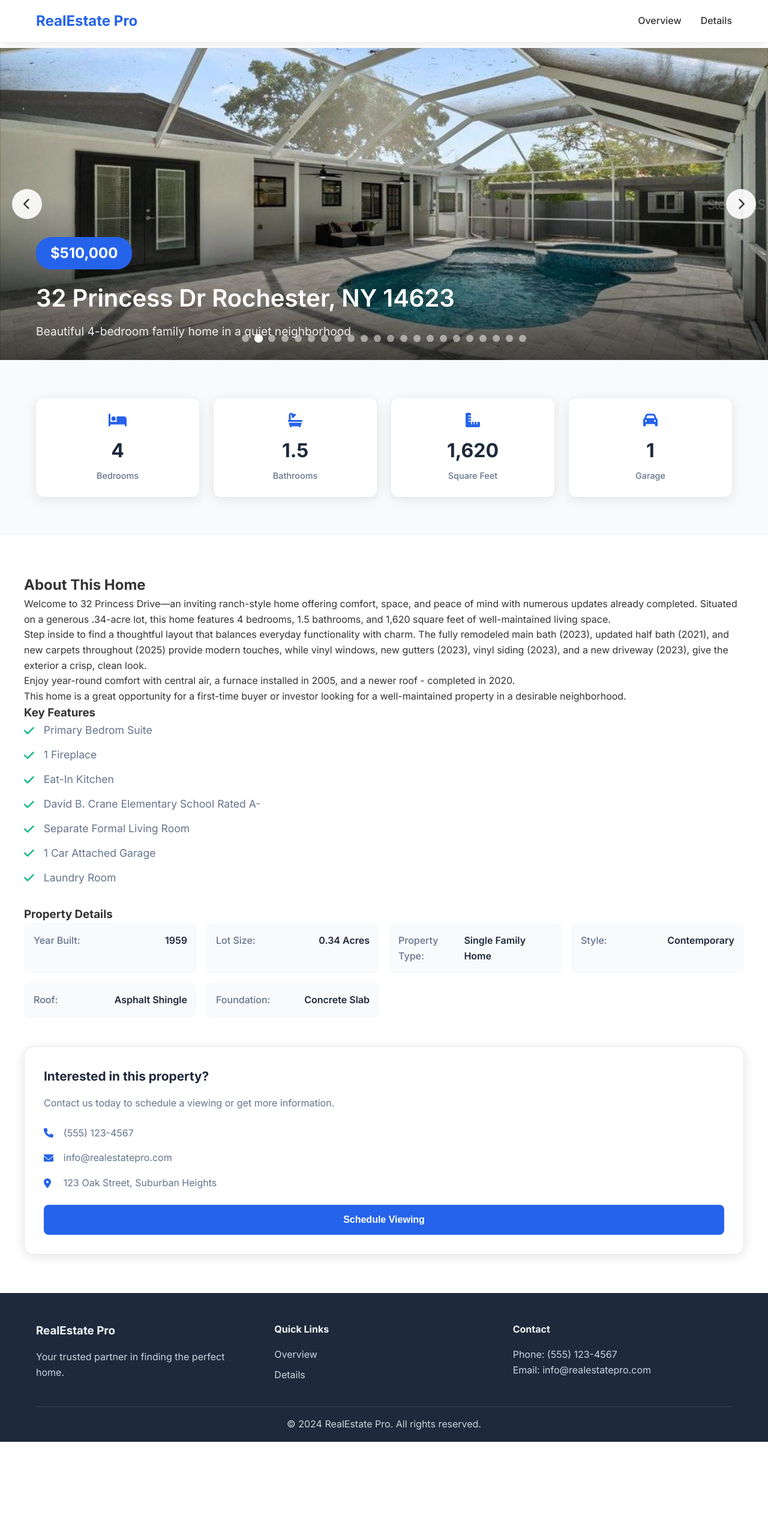
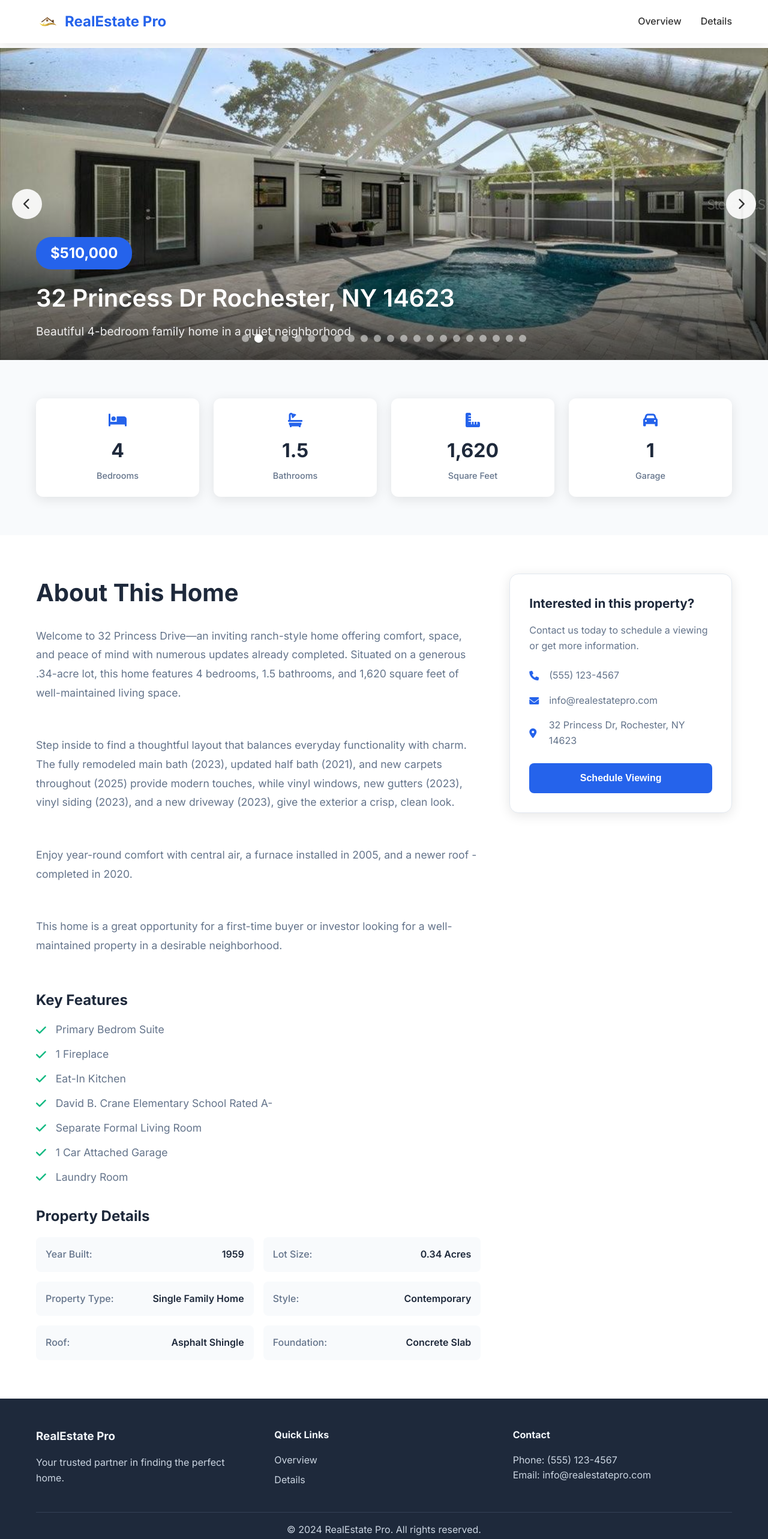
Before and after one commit to Frenzyxl/real-estate, a plain HTML site: page index.html in a window 1280 px wide. Shown: the whole page at 60% size. Before the commit the page ends 2403 px from the top, so only its background shows below. Drawn offline with Linux system fonts and the light colour scheme.

Commit message:
add logo

```diff
--- a/index.html
+++ b/index.html
@@ -3,7 +3,9 @@
   <head>
     <meta charset="UTF-8" />
     <meta name="viewport" content="width=device-width, initial-scale=1.0" />
-    <title>Beautiful Family Home - 123 Oak Street</title>
+    <title>Beautiful Family Home - 32 Princess Dr </title>
+    <link rel="icon" type="image/jpeg" href="real_estate_logo.jpg">
+    <link rel="apple-touch-icon" href="real_estate_logo.jpg">
     <link rel="stylesheet" href="style.css" />
     <link
       href="https://fonts.googleapis.com/css2?family=Inter:wght@300;400;500;600;700&display=swap"
@@ -19,7 +21,10 @@
     <header class="header">
       <div class="container">
         <div class="header-content">
-          <h1 class="logo">RealEstate Pro</h1>
+          <h1 class="logo">
+            <img src="real_estate_logo.jpg" alt="RealEstate Pro Logo" class="logo-image">
+            RealEstate Pro
+          </h1>
           <nav class="nav">
             <a href="#overview">Overview</a>
             <a href="#details">Details</a>
@@ -177,7 +182,7 @@
                 </div>
                 <div class="contact-item">
                   <i class="fas fa-map-marker-alt"></i>
-                  <span>123 Oak Street, Suburban Heights</span>
+                  <span>32 Princess Dr, Rochester, NY 14623</span>
                 </div>
               </div>
               <button class="btn-primary">Schedule Viewing</button>
--- a/style.css
+++ b/style.css
@@ -41,6 +41,15 @@ body {
     font-size: 1.5rem;
     font-weight: 700;
     color: #2563eb;
+    display: flex;
+    align-items: center;
+    gap: 0.5rem;
+}
+
+.logo-image {
+    height: 40px;
+    width: auto;
+    border-radius: 4px;
 }
 
 .nav {
@@ -237,59 +246,30 @@ body {
     padding: 4rem 0;
 }
 
-.details .container {
-    max-width: none;
-    padding: 0 40px;
-}
-
 .details-grid {
     display: grid;
-    grid-template-columns: 1fr;
+    grid-template-columns: 2fr 1fr;
     gap: 3rem;
     align-items: start;
 }
 
-/* About Section */
-.about-section {
-    margin-bottom: 4rem;
-    padding-bottom: 3rem;
-    border-bottom: 1px solid #e2e8f0;
-}
-
-.about-section h2 {
+.details-content h2 {
     font-size: 2.5rem;
-    margin-bottom: 2rem;
-    color: #1e293b;
-}
-
-.about-section p {
-    font-size: 1.1rem;
-    color: #64748b;
-    margin-bottom: 2rem;
-    line-height: 1.8;
-}
-
-/* Features Section */
-.features-section {
-    margin-bottom: 4rem;
-    padding-bottom: 3rem;
-    border-bottom: 1px solid #e2e8f0;
-}
-
-.features-section h3 {
-    font-size: 1.8rem;
     margin-bottom: 1.5rem;
     color: #1e293b;
 }
 
-/* Property Details Section */
-.property-details-section {
-    margin-bottom: 2rem;
+.details-content p {
+    font-size: 1.1rem;
+    color: #64748b;
+    margin-bottom: 2.5rem;
+    line-height: 1.8;
+    padding-bottom: 1rem;
 }
 
-.property-details-section h3 {
-    font-size: 1.8rem;
-    margin-bottom: 1.5rem;
+.details-content h3 {
+    font-size: 1.5rem;
+    margin: 2rem 0 1rem;
     color: #1e293b;
 }
 
@@ -558,7 +538,6 @@ body {
 
     .details-grid {
         grid-template-columns: 1fr;
-        gap: 2rem;
     }
 
     .overview-grid {
```
Also changed, not shown: real_estate_logo.jpg (added).
